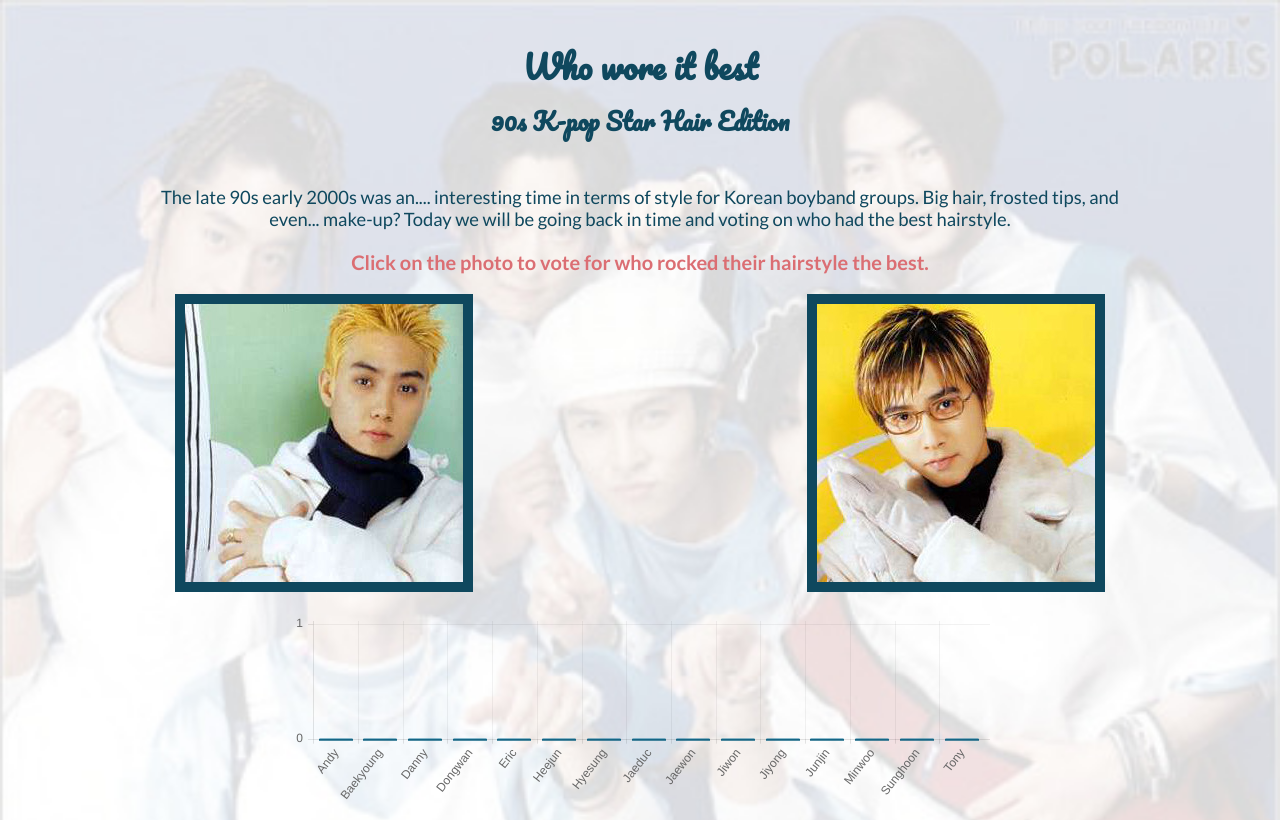
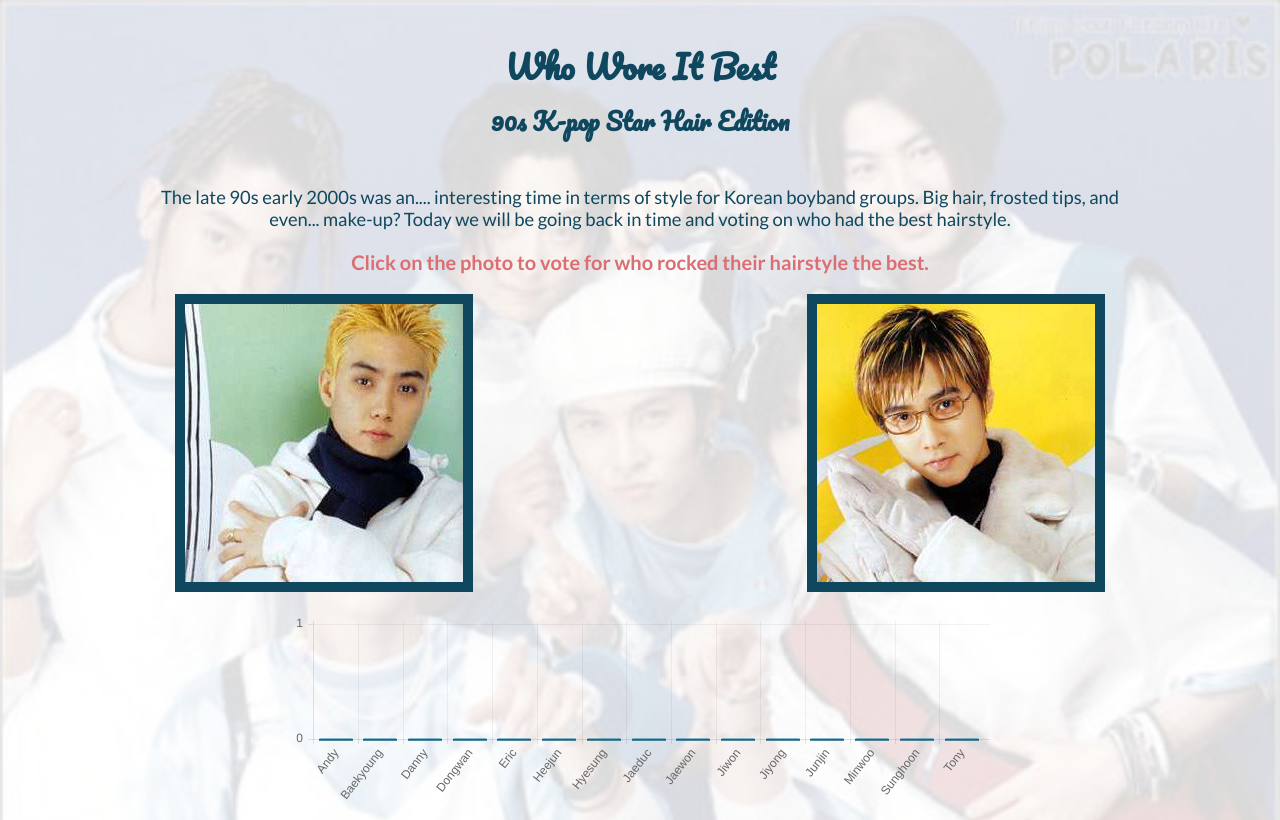
Before and after one commit to ginaleegossett/who-wore-it-best, a plain HTML site: page index.html in a window 1280 px wide. Drawn offline with Linux system fonts and the light colour scheme.

Commit message:
I forgot to make a branch

```diff
--- a/index.html
+++ b/index.html
@@ -8,7 +8,7 @@
 </head>
 
 <body>
-	<header><h1>Who wore it best</h1>
+	<header><h1>Who Wore It Best</h1>
 		<h2>90s K-pop Star Hair Edition</h2>
 	</header>
 	<main>
```
Also changed, not shown: best.js (line endings or trailing spaces).
